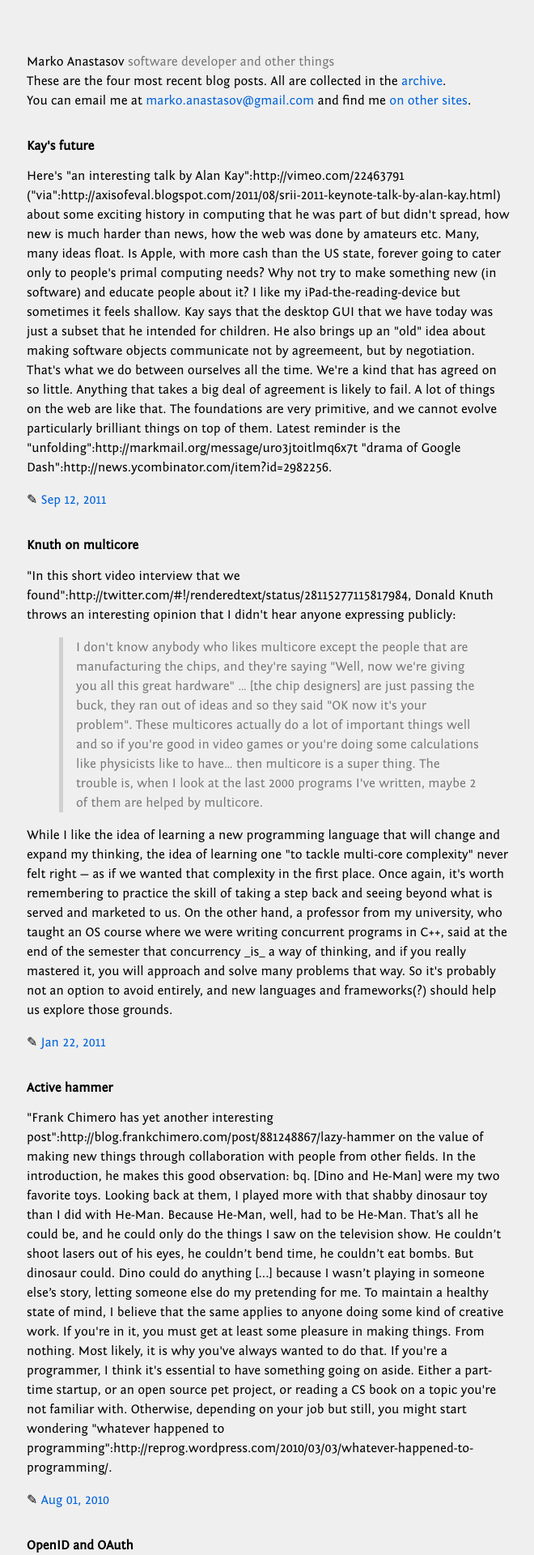
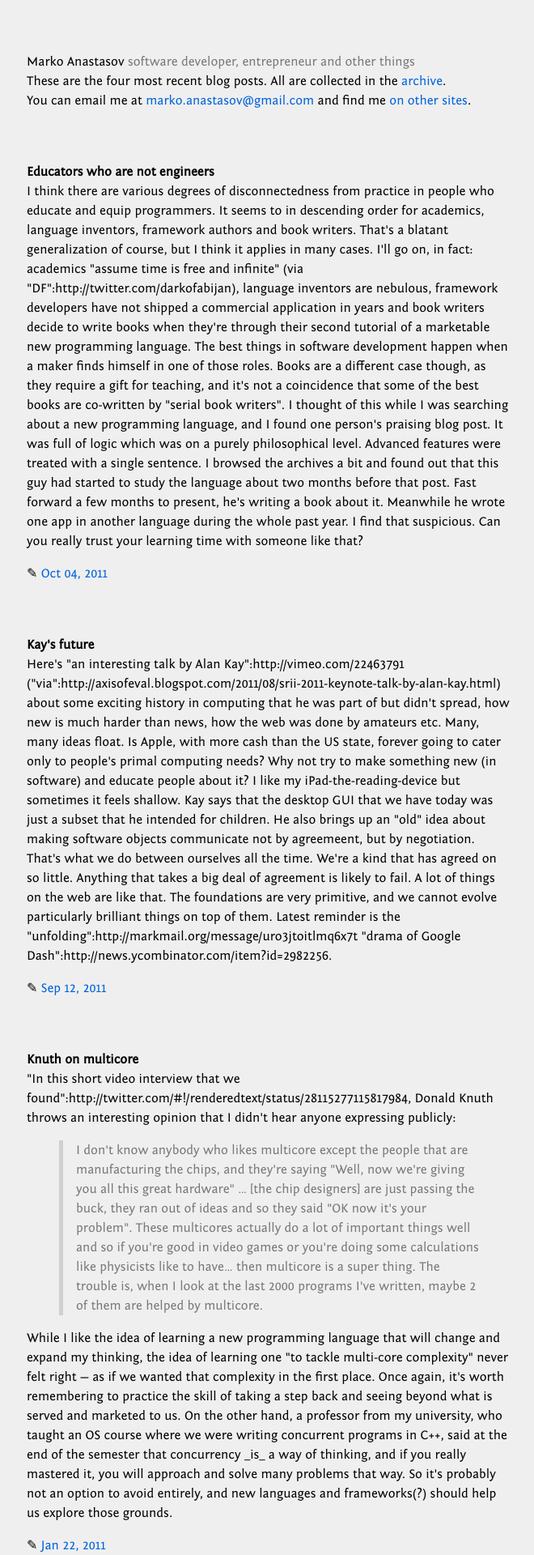
Before and after one commit to markoa/markoa.github.com, a Jekyll site: the page built from blog/index.html, in a window 1280 px wide. Shown: the top 1920 px of the page at 81% size, without its empty margins (307-967 px from the left). Built offline with Jekyll 4.4.1, drawn with Linux system fonts in a browser that asks for light colours; some of the changed text lies outside the part shown.

Commit message:
New post: Educators who are not engineers.

```diff
--- a/_layouts/default.html
+++ b/_layouts/default.html
@@ -20,11 +20,7 @@
     <header>
       {% if page.title == 'Web Home' %}
         <h1 id="title">
-          Marko Anastasov <span class="light">software developer and other things</span>
-        </h1>
-      {% else %}
-        <h1 id="title" class="inner light">
-          A website of <a href="/about" title="About">Marko Anastasov</a>
+          Marko Anastasov <span class="light">software developer, entrepreneur and other things</span>
         </h1>
       {% endif %}
     </header>
--- /dev/null
+++ b/blog/_posts/2011-10-04-educators-who-are-not-engineers.textile
@@ -0,0 +1,12 @@
+---
+title: Educators who are not engineers
+layout: post
+---
+
+I think there are various degrees of disconnectedness from practice in people who educate and equip programmers. It seems to in descending order for academics, language inventors, framework authors and book writers. That's a blatant generalization of course, but I think it applies in many cases.
+
+I'll go on, in fact: academics "assume time is free and infinite" (via "DF":http://twitter.com/darkofabijan), language inventors are nebulous, framework developers have not shipped a commercial application in years and book writers decide to write books when they're through their second tutorial of a marketable new programming language.
+
+The best things in software development happen when a maker finds himself in one of those roles. Books are a different case though, as they require a gift for teaching, and it's not a coincidence that some of the best books are co-written by "serial book writers".
+
+I thought of this while I was searching about a new programming language, and I found one person's praising blog post. It was full of logic which was on a purely philosophical level. Advanced features were treated with a single sentence. I browsed the archives a bit and found out that this guy had started to study the language about two months before that post. Fast forward a few months to present, he's writing a book about it. Meanwhile he wrote one app in another language during the whole past year.  I find that suspicious. Can you really trust your learning time with someone like that?
--- a/css/default.css
+++ b/css/default.css
@@ -61,6 +61,10 @@
 h1 {
     font-size: 1em;
     font-weight: normal;
+}
+
+article h1, h2 {
+    margin: 4em 0 0 0;
 }
 
 .post h1 {
--- a/index.html
+++ b/index.html
@@ -12,6 +12,6 @@
       <a href="{{ post.url }}">{{ post.title }}</a>
     </li>
   {% endfor %}
-    <li class="last"><span class="postDate">White Magic</span><a href="/archive">&hellip;</a></li>
+    <li class="last"><span class="postDate">No more</span><a href="/archive">&hellip;</a></li>
   </ul>
 </div>
```
